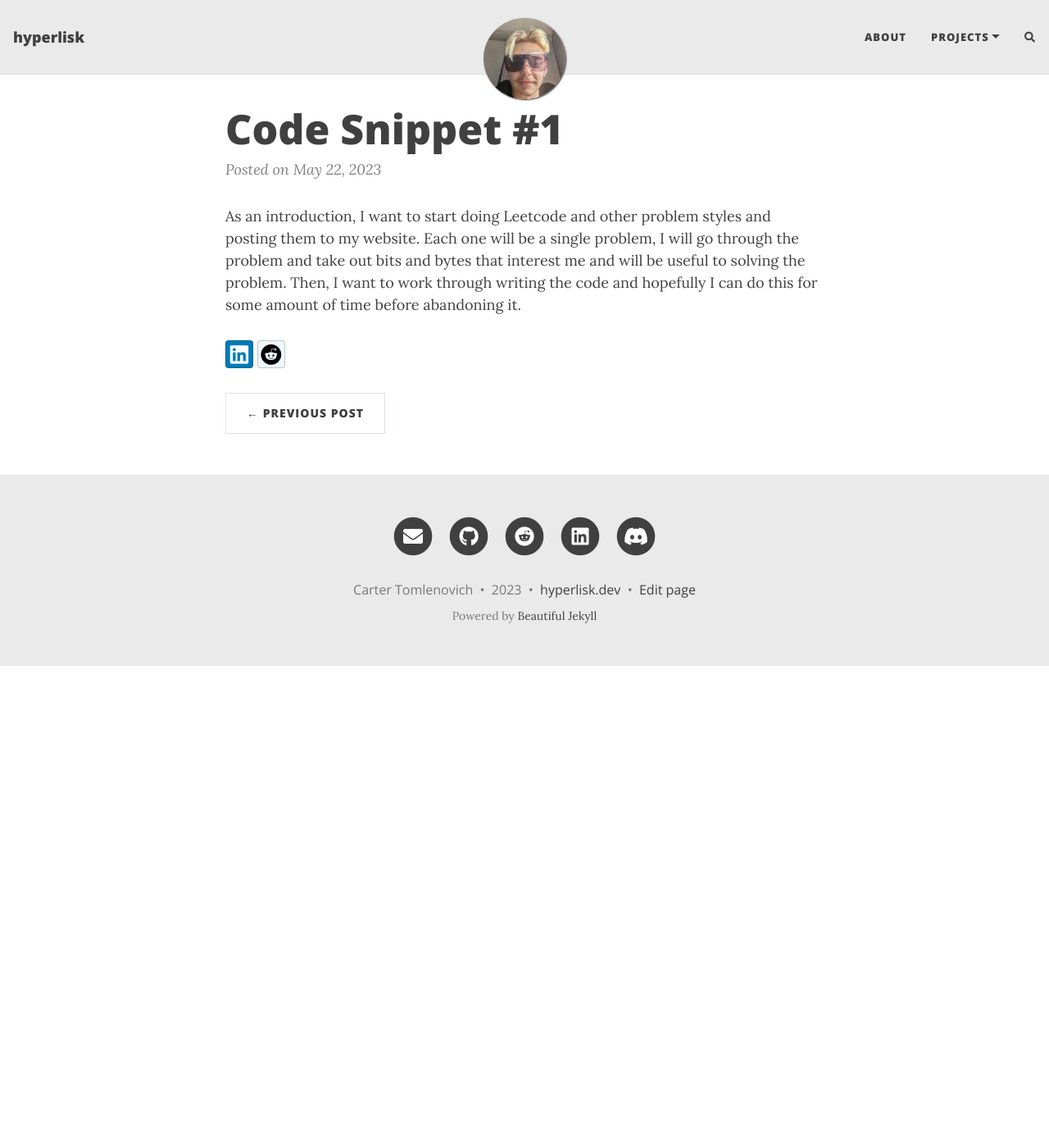
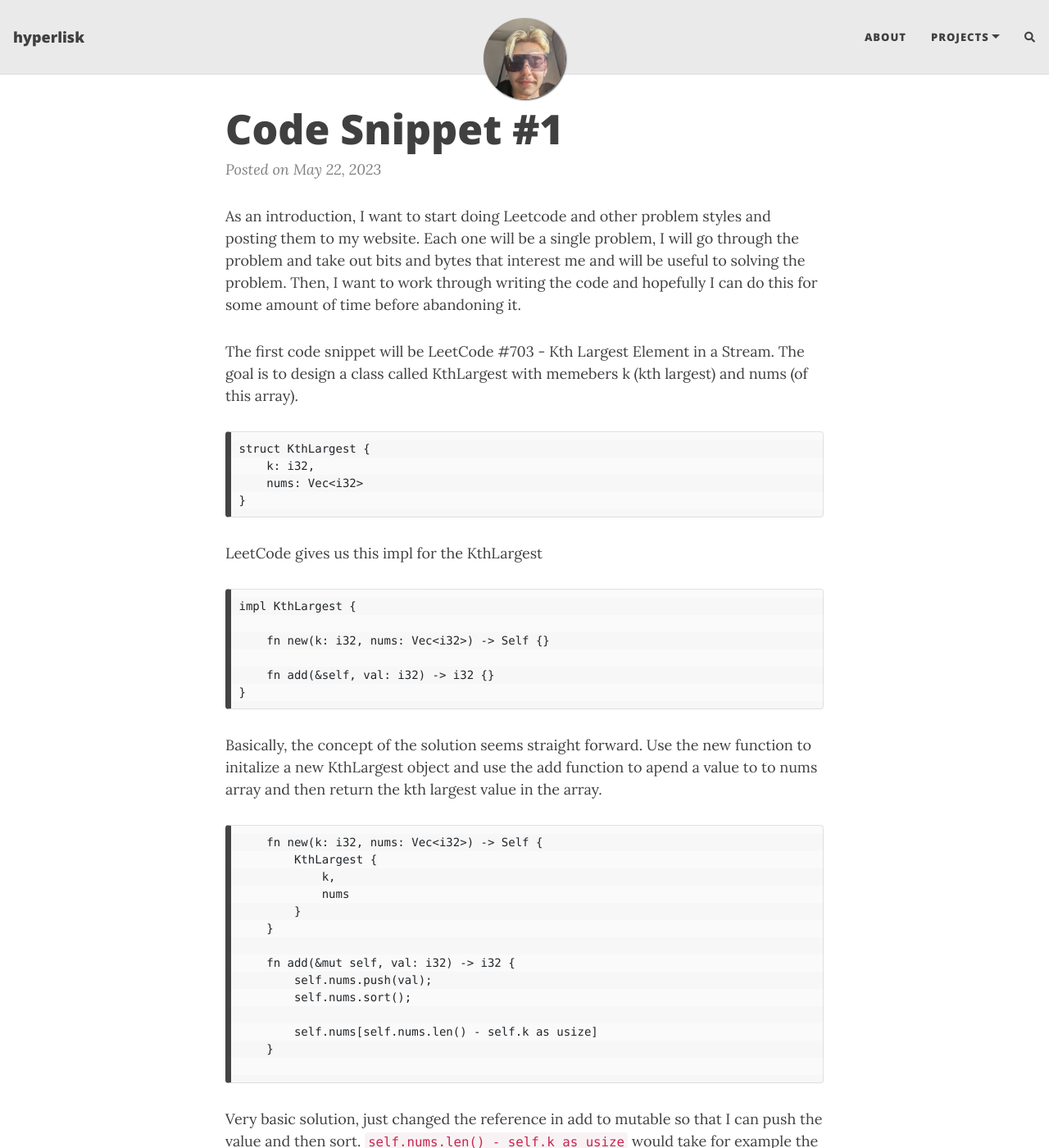
Before and after one commit to hyperliskdev/hyperliskdev.github.io, a Jekyll site: the page built from _posts/2023-05-22-code-snippet.md, in a window 1280 px wide and 1400 px high. Shown: the whole window at 82% size. Built offline with Jekyll 4.4.1, drawn with Linux system fonts in a browser that asks for light colours; nearby versions of some CDN libraries; comment, search, counter and statistics services are not loaded; some of the changed text lies outside the part shown.

Commit message:
finished cs 1

````diff
--- a/_config.yml
+++ b/_config.yml
@@ -23,6 +23,9 @@ navbar-links:
   About: "about"
   Projects:
     - warehouse: https://github.com/hyperliskdev/warehouse
+    - uaexon: https://github.com/hyperliskdev/uaexon
+    - sweet: https://github.com/hyperliskdev/sweet
+    - FaVNET: https://github.com/hyperliskdev/FaVNET
 
 ################
 # --- Logo --- #
--- a/_posts/2023-05-22-code-snippet.md
+++ b/_posts/2023-05-22-code-snippet.md
@@ -6,3 +6,46 @@ categories: rust leetcode programming dynamic code coding
 ---
 
 As an introduction, I want to start doing Leetcode and other problem styles and posting them to my website. Each one will be a single problem, I will go through the problem and take out bits and bytes that interest me and will be useful to solving the problem. Then, I want to work through writing the code and hopefully I can do this for some amount of time before abandoning it.
+
+
+The first code snippet will be LeetCode #703 - Kth Largest Element in a Stream. The goal is to design a class called KthLargest with memebers k (kth largest) and nums (of this array).
+
+```
+struct KthLargest {
+    k: i32,
+    nums: Vec<i32>
+}
+```
+
+LeetCode gives us this impl for the KthLargest
+```
+impl KthLargest {
+
+    fn new(k: i32, nums: Vec<i32>) -> Self {}
+
+    fn add(&self, val: i32) -> i32 {}
+}
+```
+
+Basically, the concept of the solution seems straight forward. Use the new function to initalize a new KthLargest object and use the add function to apend a value to to nums array and then return the kth largest value in the array.
+
+```
+    fn new(k: i32, nums: Vec<i32>) -> Self {
+        KthLargest {
+            k,
+            nums
+        }
+    }
+
+    fn add(&mut self, val: i32) -> i32 {
+        self.nums.push(val);
+        self.nums.sort();
+
+        self.nums[self.nums.len() - self.k as usize]
+    }
+
+```
+
+Very basic solution, just changed the reference in add to mutable so that I can push the value and then sort. `self.nums.len() - self.k as usize` would take for example the length of 9 and subtract k (the 3rd largest) --> 9 - 3 = 6 --> self.nums[6]. 6 is the index of the 3rd largest num in the sorted array.
+
+Thanks for reading, this was mostly a test post but problem solving is always fun.
````
Also changed, not shown: 1 other file.
